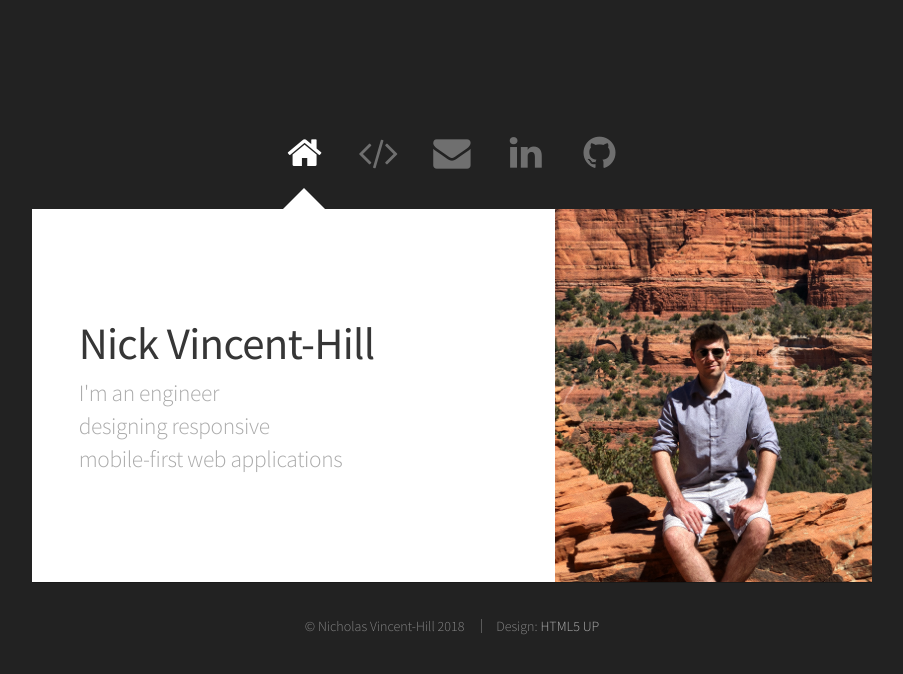
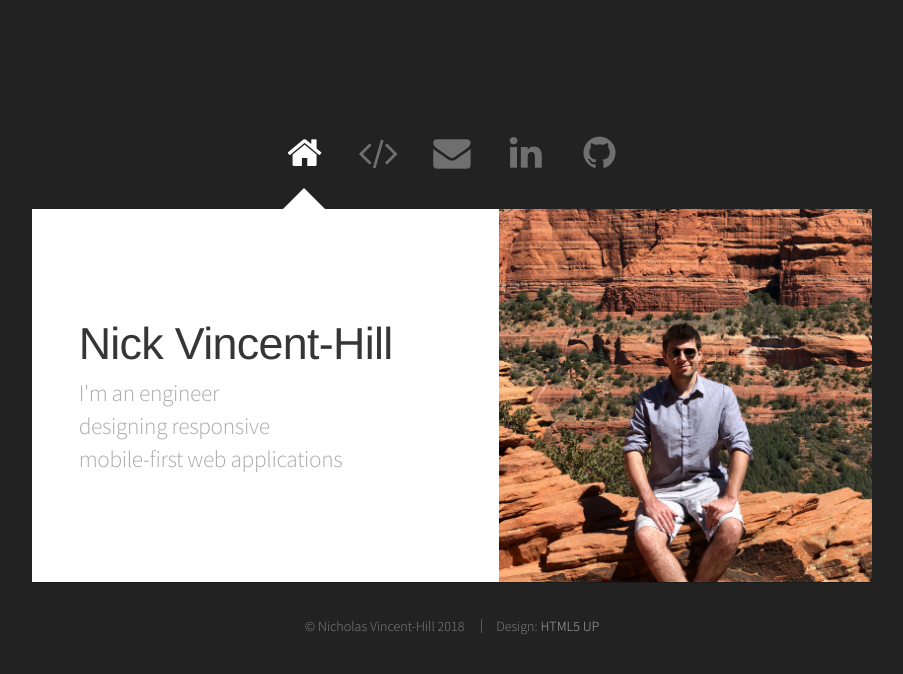
Before and after one commit to nvincenthill/Nicholas-Vincent-Hill-2.0, a website: page build/index.html in a window 1280 px wide. Shown: the whole page, without its empty margins (188-1091 px from the left). Drawn offline with Linux system fonts and the light colour scheme.

Commit message:
Style splash page

```diff
--- a/build/assets/css/main.css
+++ b/build/assets/css/main.css
@@ -1090,7 +1090,7 @@ textarea {
   }
 
   .row > * {
-    padding: 1.25em 0 0 1.25em;
+    padding: 2.5em 0 0 1.25em;
   }
 
   .row.gtr-uniform {
@@ -1697,9 +1697,8 @@ header > p {
   width: auto;
 }
 
-/* =========================
-   SLIDING PANELS
-   ========================= */
+/* Sliding */
+
 .slide {
   overflow: hidden;
 }
@@ -1717,25 +1716,43 @@ header > p {
   height: 100%;
   z-index: 1;
   display: flex;
+  flex-direction: column;
   align-items: center;
   justify-content: center;
   text-align: center;
   padding: 20px;
   box-sizing: border-box;
   -webkit-box-sizing: border-box;
-  background-color: rgba(34, 34, 34, 0.85);
-  color: #ffffff;
-  transition: transform 0.3s ease;
-  -webkit-transition: transform 0.3s ease;
-}
+  background-color: #fff;
+  color: rgb(54, 54, 54, 0);
+  transition: transform 0.3s ease-out;
+  -webkit-transition: transform 0.3s ease-out;
+}
+
+.slide-content-text {
+  font-family: Helvetica Neue, Helvetica, Arial, sans-serif;
+  font-size: 1.5em;
+  margin: 0;
+  line-height: 1.25em;
+}
+
 .slide:hover .slide-content {
+  color: rgb(54, 54, 54, 1);
   transform: translate(0, 0);
   -webkit-transform: translate(0, 0);
 }
 
 .slide-top .slide-content {
-  transform: translate(0%, -100%);
-  -webkit-transform: translate(0%, -100%);
+  transform: translate(-100%, 0%);
+  -webkit-transform: translate(-100%, 0%);
+  opacity: 1;
+}
+
+#resume-download {
+  display: block;
+  position: static;
+  font-size: 3em;
+  margin-bottom: 0.5em;
 }
 
 /* Button */
@@ -2069,6 +2086,10 @@ body.is-preload #wrapper {
 
 /* Main */
 
+.main-title {
+  font-family: Helvetica Neue, Helvetica, Arial, sans-serif;
+}
+
 #main {
   position: relative;
   overflow: hidden;
@@ -2088,7 +2109,7 @@ body.is-preload #wrapper {
   transition: opacity 0.25s ease-in-out;
   margin-bottom: 0;
   position: relative;
-  padding: 3.5em 2.5em 2.5em 2.5em;
+  padding: 2.5em;
   width: 100%;
 }
 
@@ -2130,7 +2151,7 @@ body.is-preload #wrapper {
   -webkit-flex-shrink: 0;
   -ms-flex-shrink: 0;
   flex-shrink: 0;
-  width: 17em;
+  width: 20em;
   height: 100%;
 }
 
--- a/build/index.html
+++ b/build/index.html
@@ -30,7 +30,7 @@
 			<!-- Me -->
 			<article id="home" class="panel intro">
 				<header>
-					<h1>Nick Vincent-Hill</h1>
+					<h1 class="main-title">Nick Vincent-Hill</h1>
 					<p>I'm an engineer <br />
 						designing responsive <br />
 						mobile-first web applications</p>
@@ -38,7 +38,13 @@
 				<div class="pic slide slide-top">
 					<a href="assets/Nicholas Vincent-Hill's Resume.pdf" download>
 						<div class="slide-content">
-							<p>Download my resume!</p>
+							<div>
+								<i id="resume-download" class="icon fa-cloud-download"></i>
+							</div>
+							<div>
+								<p class="slide-content-text">Download resume</p>
+							</div>
+
 						</div>
 					</a>
 					<img src="images/headshot.png" alt="" />
@@ -48,7 +54,7 @@
 			<!-- Work -->
 			<article id="work" class="panel">
 				<header>
-					<h2>Portfolio Projects</h2>
+					<h2 class="main-title">Portfolio Projects</h2>
 				</header>
 				<section>
 					<div class="project">
@@ -117,11 +123,11 @@
 			<!-- Contact -->
 			<article id="contact" class="panel">
 				<header>
-					<h2 id="contact-header">Hello!</h2>
+					<h2 id="contact-header" class="main-title">Hello!</h2>
 				</header>
 				<p class="form-group">
 					I'd love to talk to you!
-					Please send me an email
+					Please send me a message
 					and I'll get back to you
 					as soon as possible.
 				</p>
```
